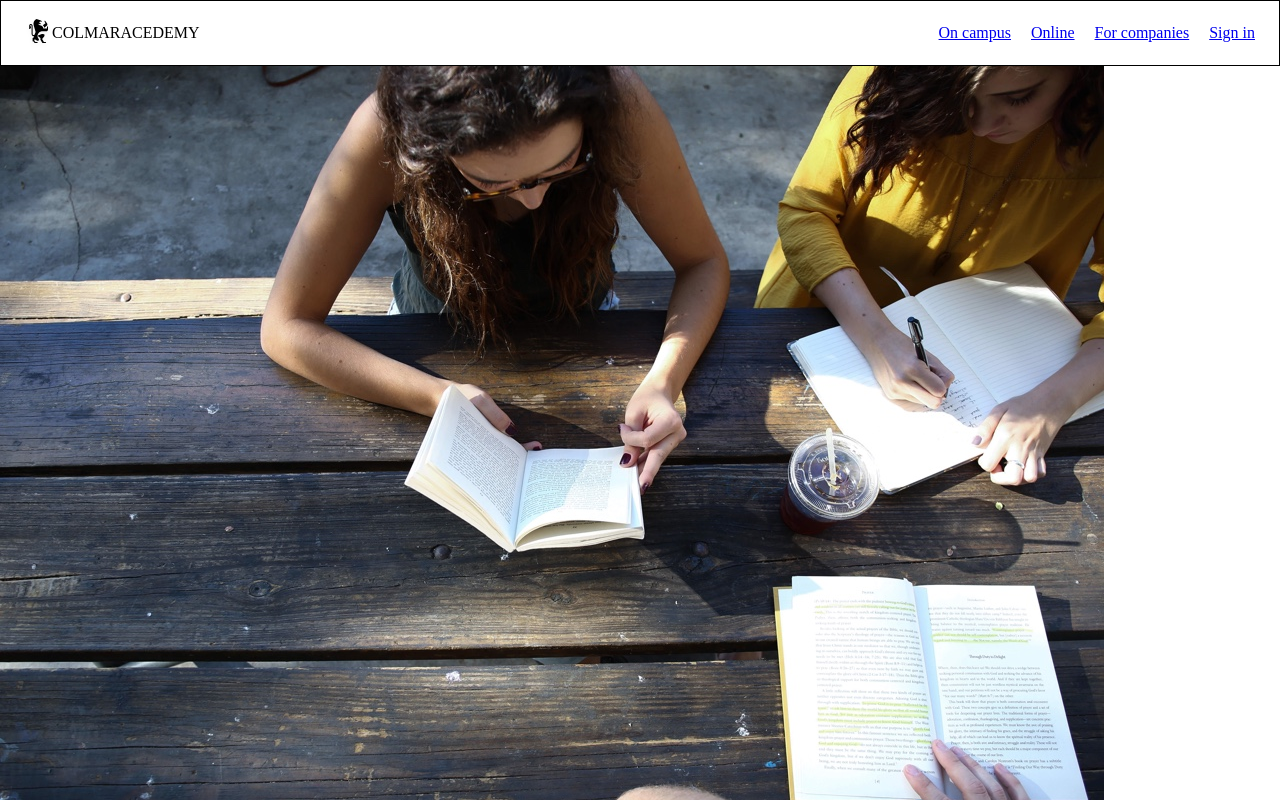
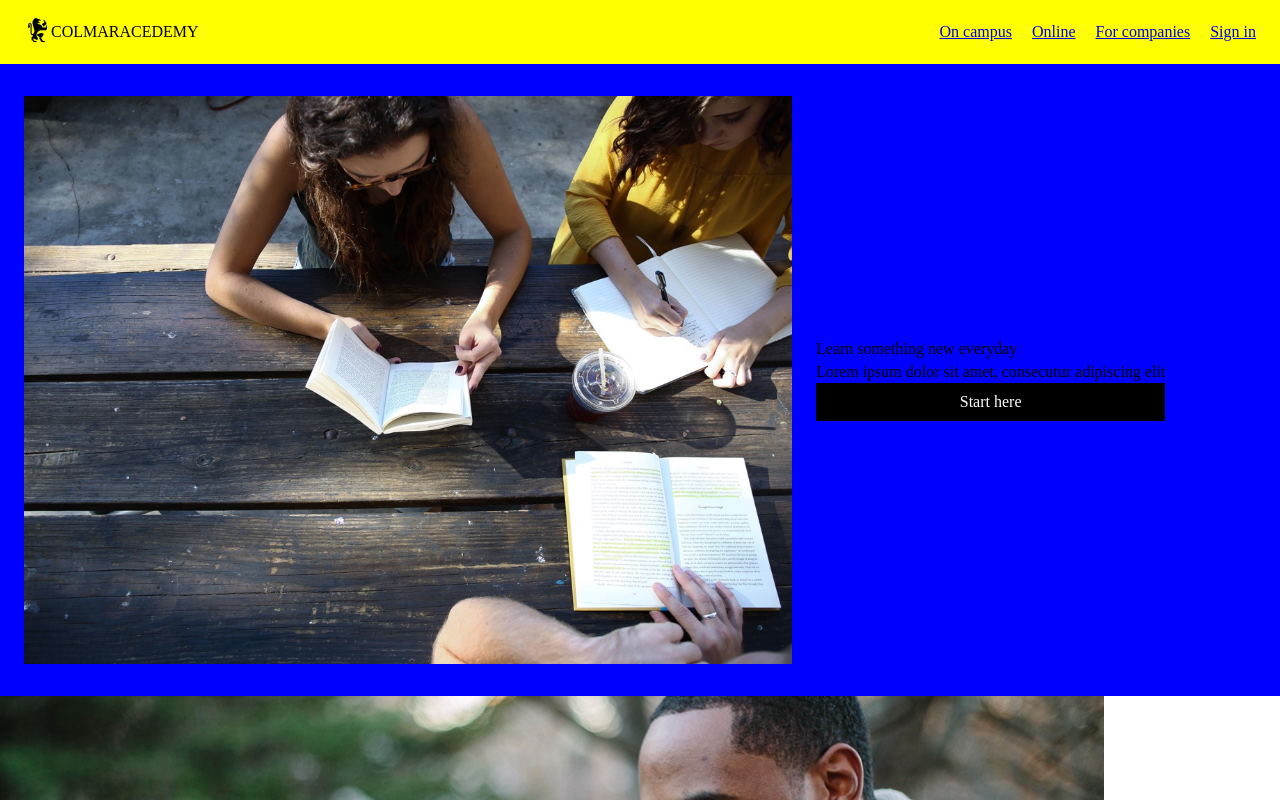
Before and after one commit to bongio79/colmar, a plain HTML site: page index.html in a window 1280 px wide. Shown: the top 800 px of the page. Drawn offline with Linux system fonts and the light colour scheme.

Commit message:
Created CSS rules for banner

```diff
--- a/resources/css/style.css
+++ b/resources/css/style.css
@@ -10,7 +10,7 @@ body {
 
 /* Header */
 header {
-  border: thin solid black;
+  background-color: yellow;
   height: 64px;
   max-width: 100%;
   padding: 0 24px;
@@ -31,3 +31,23 @@ header .logo {
 nav span {
   margin-left: 16px;
 }
+
+/* Main content: banner */
+
+.banner {
+  background-color: blue;
+  display: flex;
+  align-items: center;
+}
+
+.banner img {
+  width: 60%;
+  margin: 32px 24px;
+}
+
+.headline .button {
+  text-align: center;
+  padding: 8px;
+  background-color: black;
+  color: white;
+}
```
